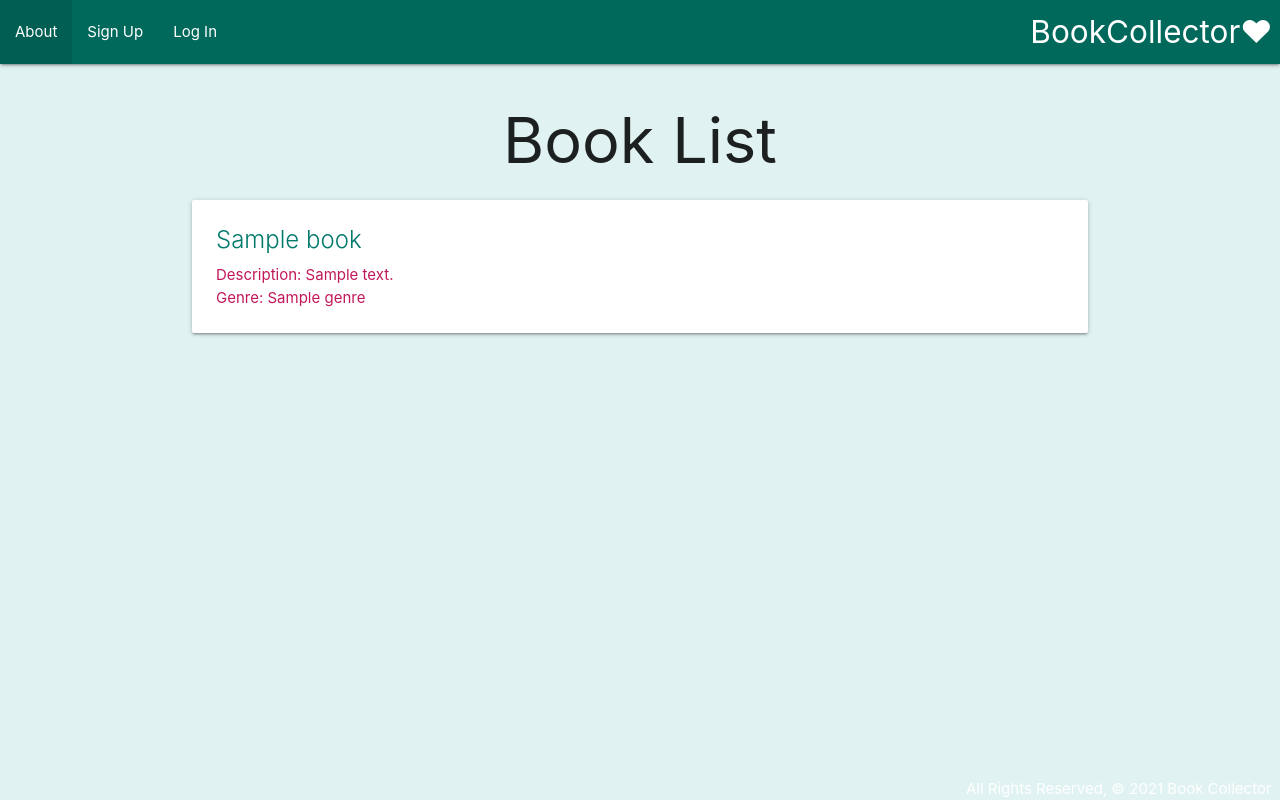
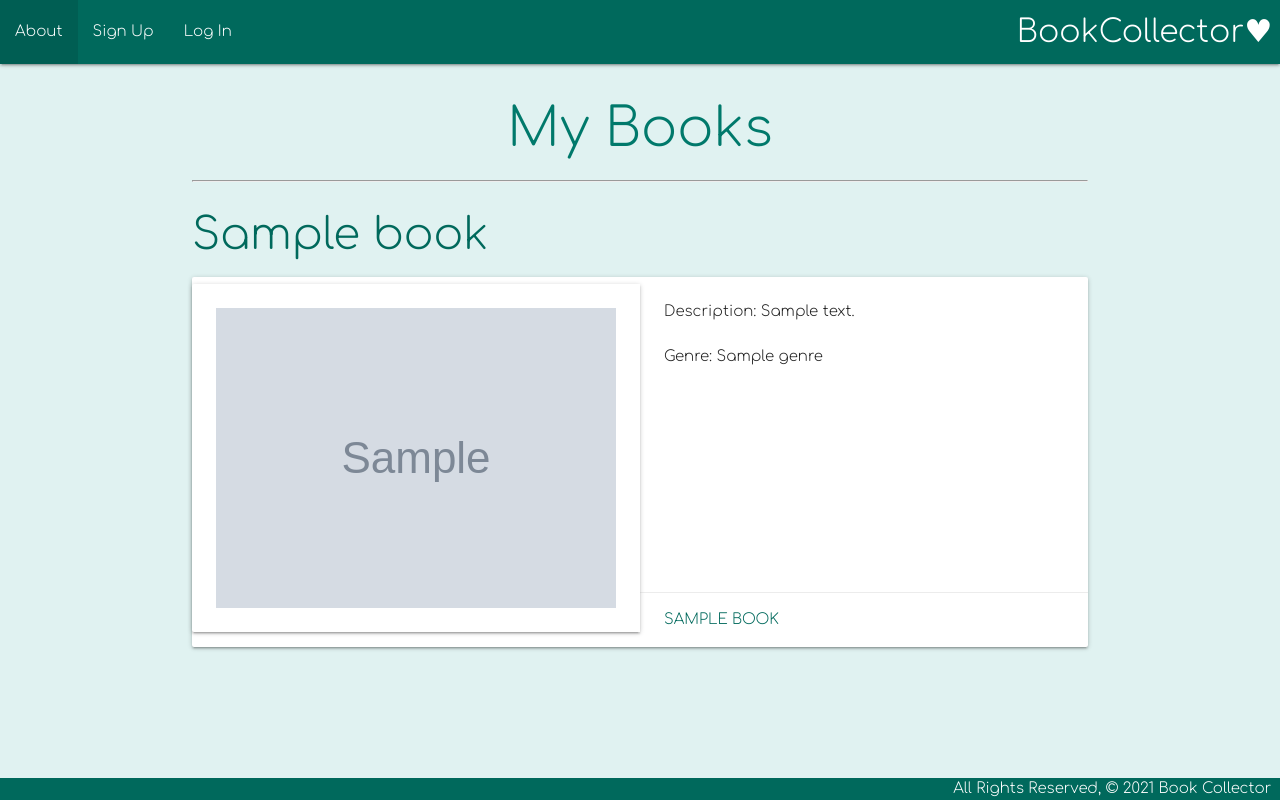
Before and after one commit to adaruiz93/bookcollector, a Django app: template main_app/templates/books/index.html in a window 1280 px wide. Run offline with Django 3.2, Linux system fonts and the light colour scheme; the template is opened without the code that fills it: most values are stand-ins (such as "Sample title", 1, 10 or a date in 2020); grey boxes marked "Sample" are stand-in pictures.

Commit message:
added font

```diff
--- a/main_app/models.py
+++ b/main_app/models.py
@@ -20,7 +20,7 @@
 
 class Book(models.Model):
     name = models.CharField(max_length=100)
-    description = models.TextField(max_length=250)
+    description = models.TextField(max_length=1000)
     genre = models.CharField(max_length=100)
     authors = models.ManyToManyField(Author)
     user = models.ForeignKey(User, on_delete=models.CASCADE)
--- a/main_app/templates/base.html
+++ b/main_app/templates/base.html
@@ -10,6 +10,14 @@
   <link rel="stylesheet" type="text/css" href="{% static 'css/style.css' %}">
   <link rel="stylesheet" href="https://cdnjs.cloudflare.com/ajax/libs/materialize/1.0.0/css/materialize.min.css">
    <script src="https://cdnjs.cloudflare.com/ajax/libs/materialize/1.0.0/js/materialize.min.js"></script>
+   <link rel="preconnect" href="https://fonts.googleapis.com">
+   <link rel="preconnect" href="https://fonts.gstatic.com" crossorigin>
+   <link href="https://fonts.googleapis.com/css2?family=Comfortaa:wght@300&display=swap" rel="stylesheet">
+   <style>
+   h1, h2, h3, h4, p, a, ul, li, div {
+   font-family: 'Comfortaa', cursive;
+   }
+   </style>
 </head>
 <body class="teal lighten-5">
   <header class="navbar-fixed">
@@ -22,9 +30,9 @@
           <li><a href="{% url 'about' %}">About</a></li>
           {% if user.is_authenticated %}
           <li><a href="{% url 'authors_create' %}">Add an Author</a></li>
-          <li><a href="{% url 'authors_list' %}">View all Authors</a></li>
+          <li><a href="{% url 'authors_list' %}">View Authors</a></li>
           <li><a href="{% url 'books_create' %}">Add a Book</a></li>
-          <li><a href="{% url 'index' %}">View All My Books</a></li>
+          <li><a href="{% url 'index' %}">My Books</a></li>
           <li><a href="{% url 'logout' %}">Log Out</a></li>
           {% else %}
           <li><a href="{% url 'signup' %}">Sign Up</a></li>
--- a/main_app/templates/books/index.html
+++ b/main_app/templates/books/index.html
@@ -1,19 +1,29 @@
 {% extends 'base.html' %}
 {% block content %}
 
-<center><h1>Book List</h1></center>
-
+<center><h2 class="teal-text text-darken-2">My Books</h2></center>
+<hr/>
 {% for book in books %}
-  <div class="card">
-    <a href="{% url 'detail' book.id %}">
-    <div class="card-content">
-      <span class="card-title teal-text text-darken-2">{{ book.name }}</span>
-      <div class="pink-text text-darken-2">
-      <p>Description: {{ book.description }}</p>
-      <p>Genre: {{ book.genre }}</p>
+<div class="col s12 m7">
+  <h3 class="header teal-text text-darken-3">{{ book.name }}</h3>
+  <div class="card horizontal">
+    <div class="card-image">
+      {% for photo in book.photo_set.all %}
+       <img class="responsive-img card-panel" src="{{photo.url}}">
+       {% empty %}
+     {% endfor %}
+    </div>
+    <div class="card-stacked">
+      <div class="card-content">
+        <p>Description: {{ book.description }}</p>
+        <br>
+        <p>Genre: {{ book.genre }}</p>
+      </div>
+      <div class="card-action">
+        <a href="{% url 'detail' book.id %}" class="teal-text text-darken-3">{{ book.name }}</a>
       </div>
     </div>
   </div>
+</div>
 {% endfor %}
 {% endblock %}
-</a>
--- a/main_app/templates/main_app/author_form.html
+++ b/main_app/templates/main_app/author_form.html
@@ -1,6 +1,6 @@
 {% extends 'base.html' %}
 {% block content %}
-    <h1>Create Author</h1>
+    <h1 class="teal-text text-darken-2">Create Author</h1>
     <form action="" method="post">
         {% if object %}
             <h1>Edit <span class="teal-text">{{object.name}}</span></h1>
--- a/main_app/templates/main_app/author_list.html
+++ b/main_app/templates/main_app/author_list.html
@@ -1,6 +1,6 @@
 {% extends 'base.html' %}
 {% block content %}
-    <h1>Author List</h1>
+    <h1 class="teal-text text-darken-2">Authors</h1>
     {% for author in author_list%}
         <a href="{% url 'authors_detail' author.id %}">
         <div class="card">
```
Also changed, not shown: main_app/templates/about.html (+5 -2 lines), main_app/templates/books/detail.html (+5 -5 lines), main_app/templates/home.html (+5 -5 lines), main_app/templates/main_app/book_form.html (+10 -1 lines), main_app/migrations/0008_auto_20210919_2132.py (added), main_app/migrations/0009_alter_book_description.py (added).
